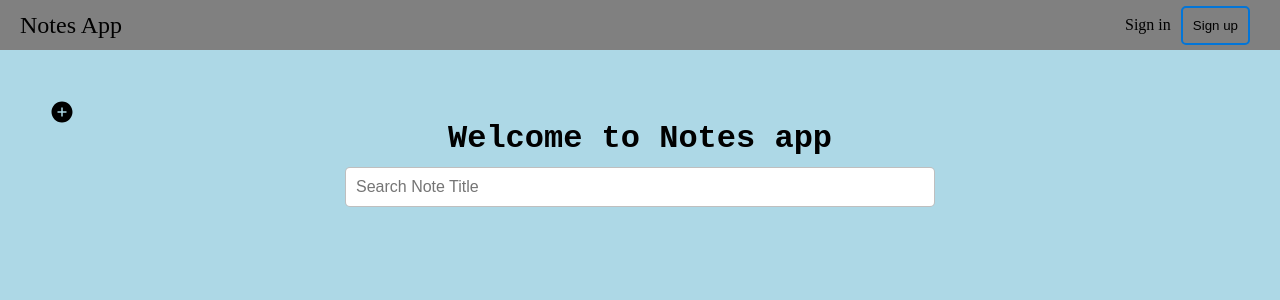
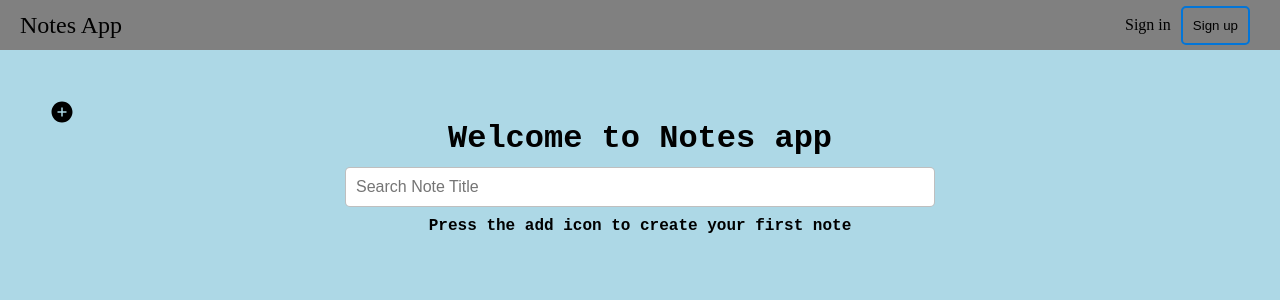
Before and after one commit to Dorian1218/TestMERNApp, a React (Create React App) app in the folder client/: page / in a window 1280 px wide. Shown: the top 300 px of the page. Built offline with nearby package versions, Linux system fonts and the light colour scheme; no server answers.

Commit message:
added default text for no notes

```diff
--- a/client/src/pages/Home.jsx
+++ b/client/src/pages/Home.jsx
@@ -103,6 +103,7 @@ function Home() {
                     showAlert={showAlert}
                     removeMsg={() => setShowAlert(false)}
                 />
+                {listOfUsers.length === 0 && <p><b>Press the add icon to create your first note</b></p>}
                 <div className="notes">
                     {searchInfo.length === 0 &&
                         listOfUsers.map((note, notes) => {
```
